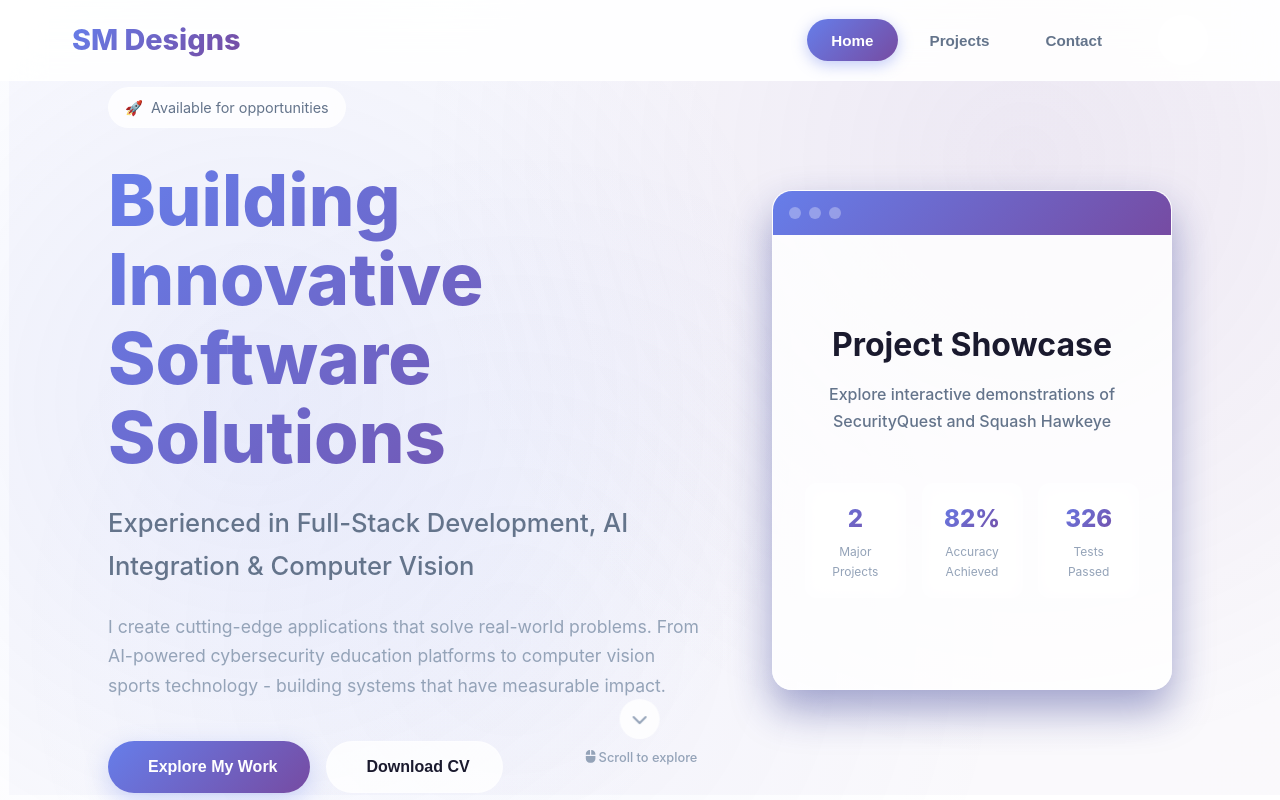
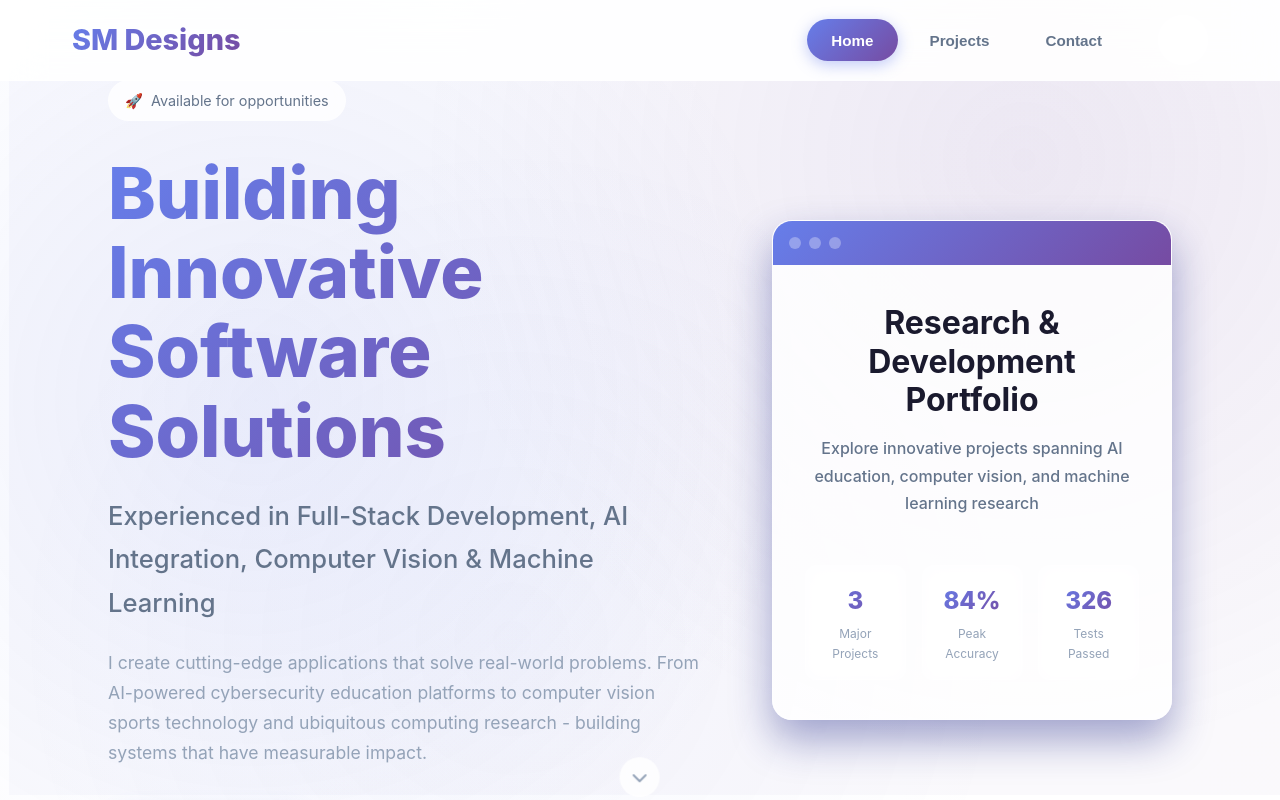
Before and after one commit to Somaan/project-portfolio, a React (Vite) app in the folder project-portfolio-main/: page / in a window 1280 px wide. Shown: the top 800 px of the page. Built offline with nearby package versions, Linux system fonts and the light colour scheme.

Commit message:
making adjustments to hero.jsx adding new project

```diff
--- a/project-portfolio-main/src/components/Hero.jsx
+++ b/project-portfolio-main/src/components/Hero.jsx
@@ -57,14 +57,15 @@ const Hero = ({ scrollToSection }) => {
           <h1 className="hero-title">Building Innovative Software Solutions</h1>
 
           <p className="hero-subtitle">
-            Experienced in Full-Stack Development, AI Integration & Computer
-            Vision
+            Experienced in Full-Stack Development, AI Integration, Computer
+            Vision & Machine Learning
           </p>
 
           <p className="hero-description">
             I create cutting-edge applications that solve real-world problems.
             From AI-powered cybersecurity education platforms to computer vision
-            sports technology - building systems that have measurable impact.
+            sports technology and ubiquitous computing research - building
+            systems that have measurable impact.
           </p>
 
           {/* Call-to-Action Buttons */}
@@ -106,21 +107,21 @@ const Hero = ({ scrollToSection }) => {
               <div className="demo-icon">
                 <i className="fas fa-code" aria-hidden="true"></i>
               </div>
-              <h3>Project Showcase</h3>
+              <h3>Research & Development Portfolio</h3>
               <p className="demo-text">
-                Explore interactive demonstrations of SecurityQuest and Squash
-                Hawkeye
+                Explore innovative projects spanning AI education, computer
+                vision, and machine learning research
               </p>
 
               {/* Quick Stats */}
               <div className="quick-stats">
                 <div className="stat-item">
-                  <span className="stat-number">2</span>
+                  <span className="stat-number">3</span>
                   <span className="stat-label">Major Projects</span>
                 </div>
                 <div className="stat-item">
-                  <span className="stat-number">82%</span>
-                  <span className="stat-label">Accuracy Achieved</span>
+                  <span className="stat-number">84%</span>
+                  <span className="stat-label">Peak Accuracy</span>
                 </div>
                 <div className="stat-item">
                   <span className="stat-number">326</span>
--- a/project-portfolio-main/src/components/Projects.jsx
+++ b/project-portfolio-main/src/components/Projects.jsx
@@ -354,6 +354,7 @@ const ProjectCard = ({ project, onOpenModal, isVisible, animationDelay }) => {
         flexDirection: "column",
         height: "100%",
         minHeight: "650px",
+        margin: "0 auto",
         background: "rgba(255, 255, 255, 0.95)",
         borderRadius: "20px",
         padding: "2rem",
```
